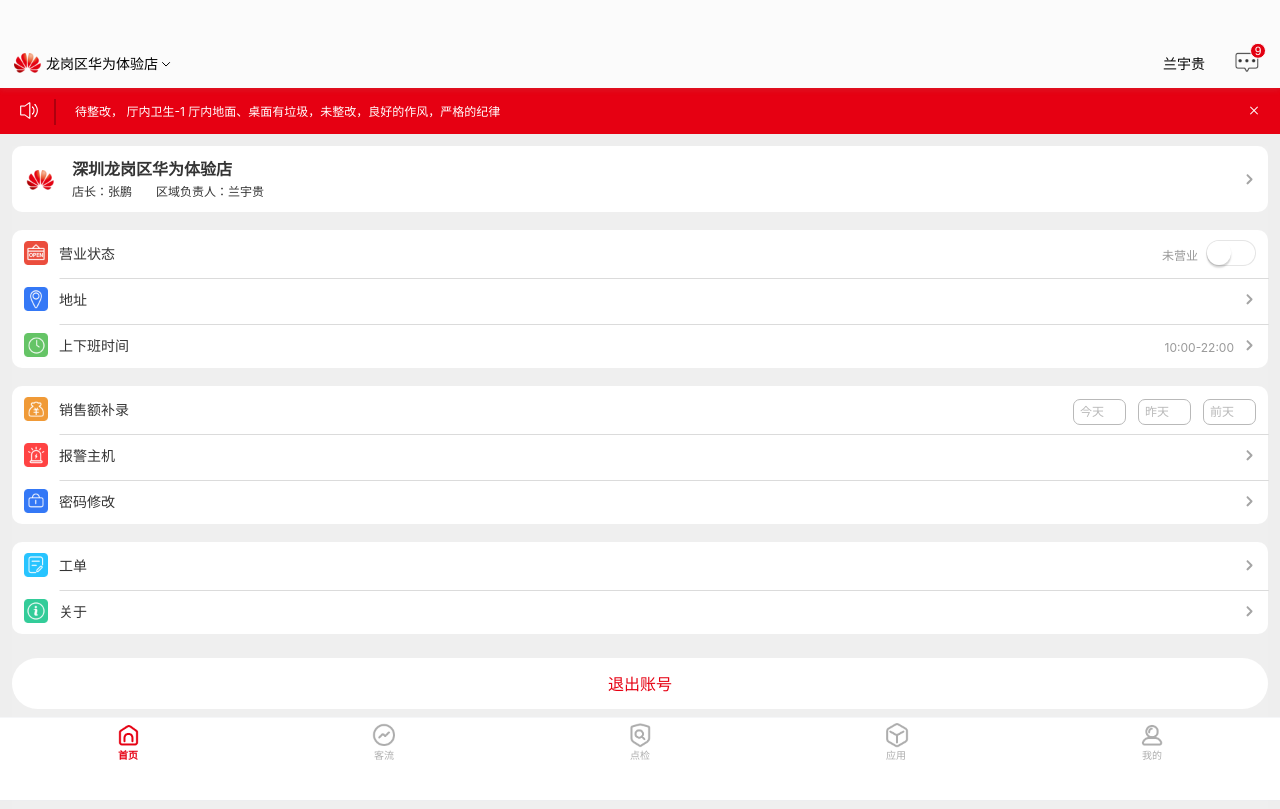
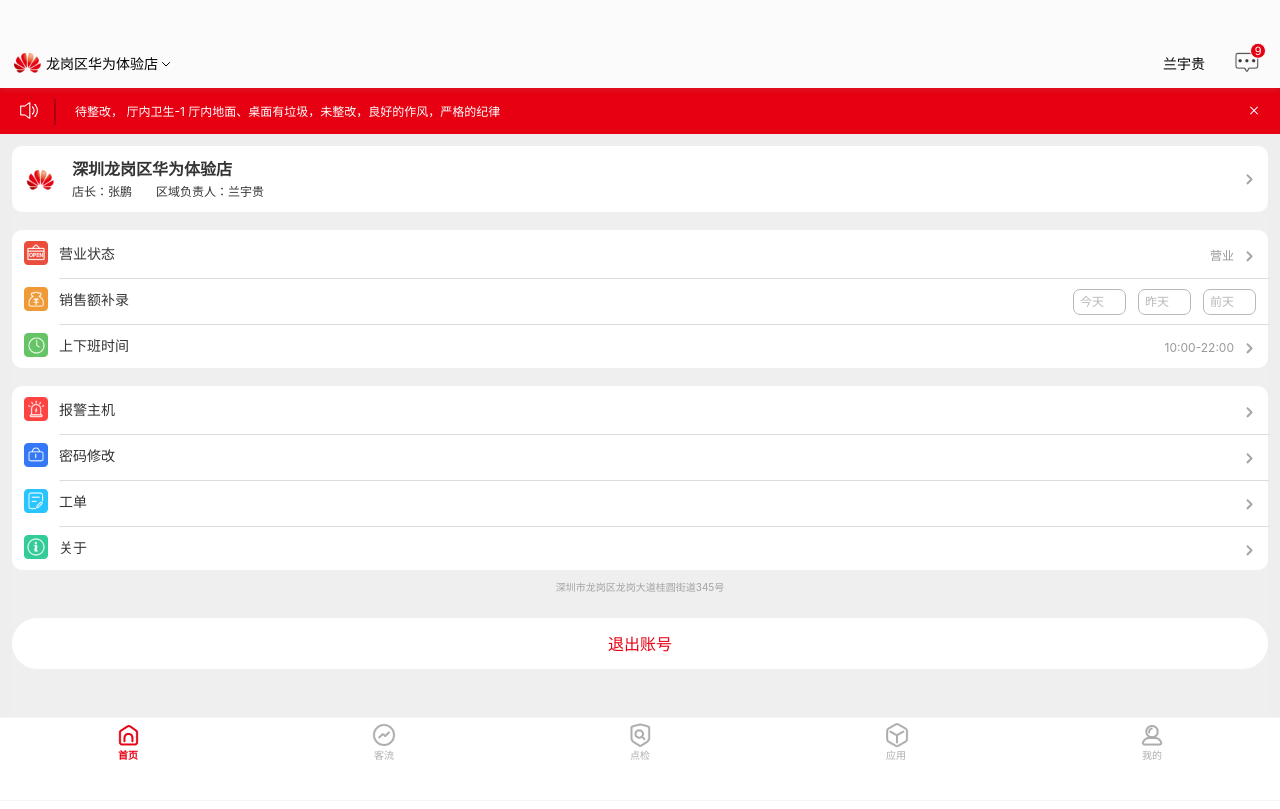
Before and after one commit to hello-stranger-git/huawei-vant, a Vue app: page /#/user in a window 1280 px wide. Built offline with nearby package versions, Linux system fonts and the light colour scheme.

Commit message:
修改了首页navbar的字体和设置页内容的排列

```diff
--- a/src/components/navBar/navBarItem.vue
+++ b/src/components/navBar/navBarItem.vue
@@ -78,7 +78,6 @@ export default {
     line-height: 17px;
     padding-top: 6px;
     padding-bottom: 19px;
-    font-weight: 700;
     text-align: center;
     color: #303133;
   }
--- a/src/views/user/cpmponents/userItem.vue
+++ b/src/views/user/cpmponents/userItem.vue
@@ -35,13 +35,13 @@
           </div>
           <div class="rightBox">
             <span v-if="item.label">{{ item.label }}</span>
-            <span v-if="item.switch">{{ checked ? '营业' : '未营业' }}</span>
-            <van-switch
+            <!-- <span v-if="item.switch">{{ checked ? '营业' : '未营业' }}</span> -->
+            <!-- <van-switch
               v-model="checked"
               v-if="item.switch"
               active-color="#4CD964"
               size="24px"
-            />
+            /> -->
             <van-icon :name="arrow" size="14" class="arrow" v-if="item.arrow" />
           </div>
         </div>
@@ -64,7 +64,6 @@ export default {
   data() {
     return {
       arrow,
-      checked: false,
       saleInput1: '',
       saleInput2: '',
       saleInput3: ''
@@ -118,15 +117,9 @@ export default {
         .van-switch {
           margin-right: 12px;
           float: right;
-          // width: 50px;
-          // height: 25px;
           top: 50%;
           transform: translateY(-50%);
         }
-        // .van-switch__node {
-        //   width: 25px;
-        //   height: 25px;
-        // }
       }
       span {
         height: 17px;
@@ -137,6 +130,7 @@ export default {
       }
       .arrow {
         margin-right: 12px;
+        vertical-align: middle;
       }
       input {
         width: 51px;
@@ -145,8 +139,6 @@ export default {
         color: #343434;
         line-height: 24px;
         border-radius: 7px;
-        // border: 1px solid rgba(185, 185, 185, 0.5);
-        border: none;
         border: 1px solid #b9b9b9;
         text-align: center;
         margin-right: 12px;
--- a/src/views/user/index.vue
+++ b/src/views/user/index.vue
@@ -14,6 +14,8 @@
     </div>
     <!-- 单元格 -->
     <UserItem :data="cellData"></UserItem>
+    <!-- 地址 -->
+    <div class="adress">深圳市龙岗区龙岗大道桂圆街道345号</div>
     <!-- logout -->
     <div class="logout">
       <span>退出账号</span>
@@ -27,7 +29,6 @@ import UserItem from './cpmponents/userItem'
 import huawei from '@/assets/icon/user/userHuawei.png'
 import arrow from '@/assets/icon/arrow14px.png'
 import iconStatu from '@/assets/icon/user/userStoreStatu.png'
-import iconAdress from '@/assets/icon/user/userAdress.png'
 import iconTime from '@/assets/icon/user/userTime.png'
 import iconSale from '@/assets/icon/user/userSale.png'
 import iconAlarm from '@/assets/icon/user/userAlarm.png'
@@ -52,13 +53,13 @@ export default {
         {
           value: '营业状态',
           icon: iconStatu,
-          // label: '营业',
-          switch: true
+          label: '营业',
+          arrow: true
         },
         {
-          value: '地址',
-          icon: iconAdress,
-          arrow: true
+          value: '销售额补录',
+          icon: iconSale,
+          input: true
         },
         {
           value: '上下班时间',
@@ -69,11 +70,6 @@ export default {
       ],
       [
         {
-          value: '销售额补录',
-          icon: iconSale,
-          input: true
-        },
-        {
           value: '报警主机',
           icon: iconAlarm,
           arrow: true
@@ -82,9 +78,7 @@ export default {
           value: '密码修改',
           icon: iconLock,
           arrow: true
-        }
-      ],
-      [
+        },
         {
           value: '工单',
           icon: iconOrder,
@@ -163,7 +157,12 @@ export default {
 }
 .bottom {
   height: 100px;
-  // height: 83px;
-  // background-color: pink;
+}
+.adress {
+  line-height: 14px;
+  font-size: 10px;
+  color: rgba(52, 52, 52, 0.4);
+  text-align: center;
+  margin-top: 10px;
 }
 </style>
```
Also changed, not shown: src/assets/icon/user/userAdress.png (deleted).
